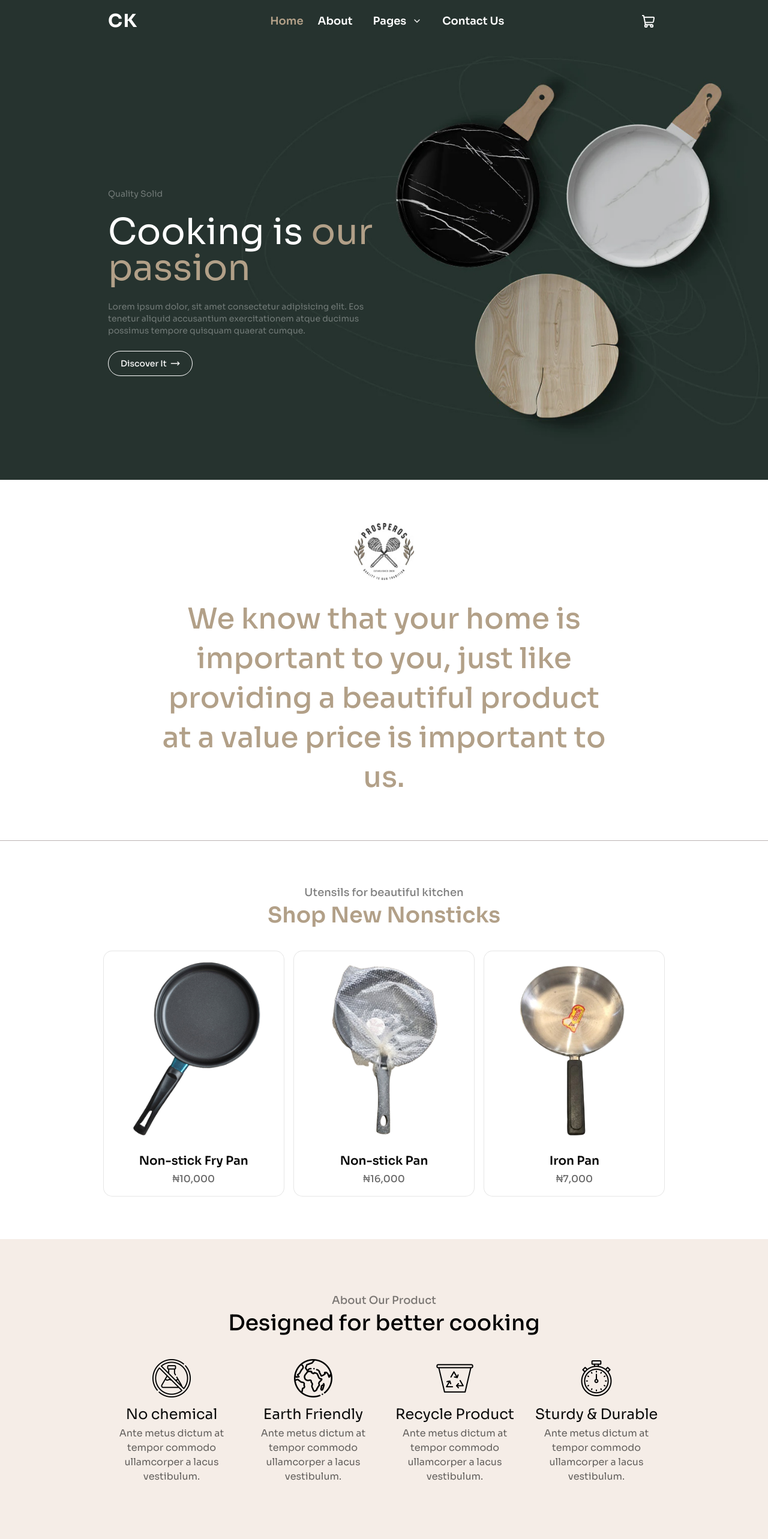
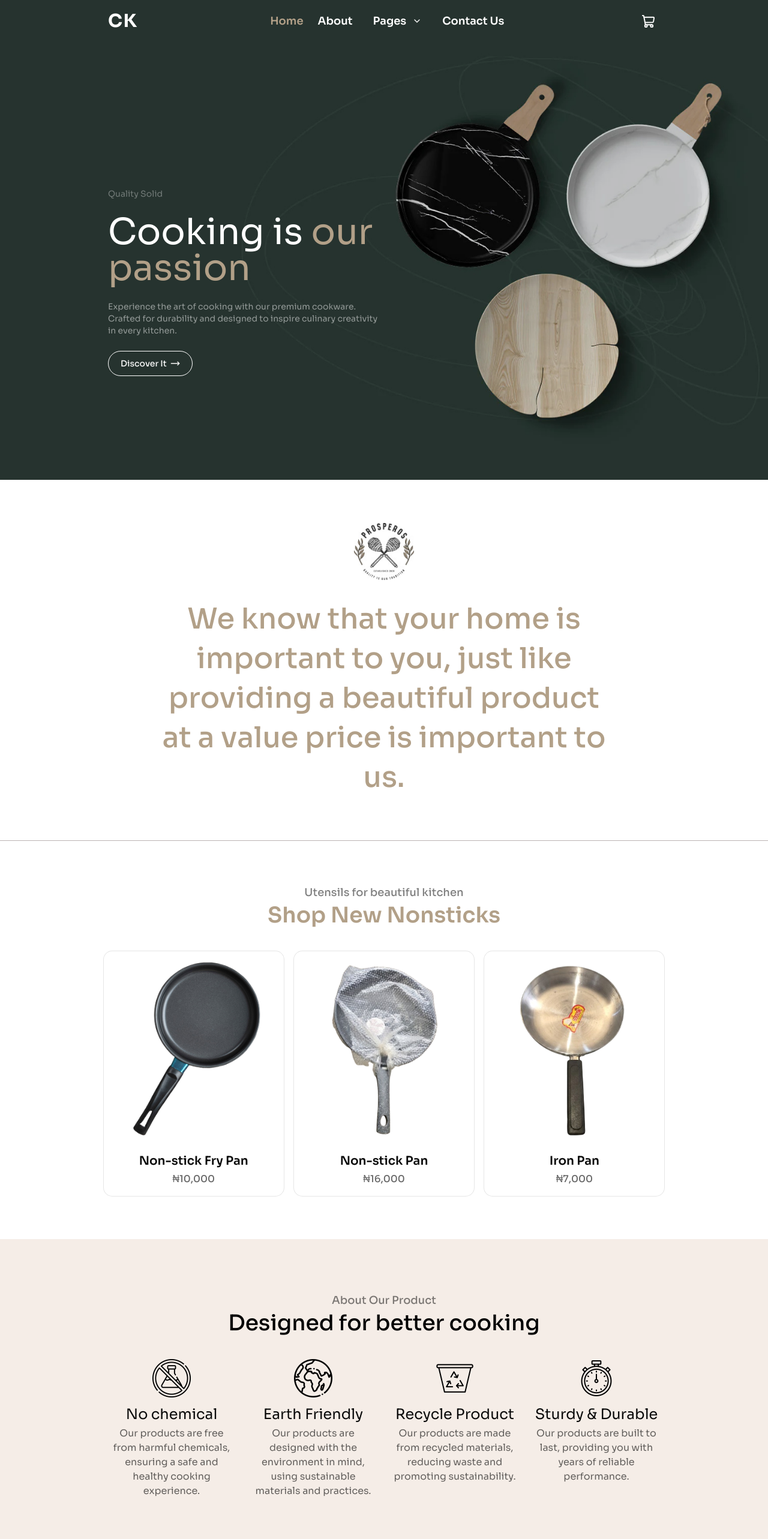
Before and after one commit to Owoyeleadedayo/ecommerce, a Next.js app: page / in a window 1280 px wide. Shown: the top 2566 px of the page at 60% size. Built offline with nearby package versions, Linux system fonts and the light colour scheme.

Commit message:
feat:made UI changes

```diff
--- a/app/page.tsx
+++ b/app/page.tsx
@@ -12,7 +12,7 @@ export default function Home() {
       <div className="pt-17.5 flex relative min-h-[75vh] md:h-screen bg-[url('/images/banner.jpg')] bg-no-repeat bg-cover bg-fixed bg-center ">
         {" "}
         <div className="absolute inset-0 bg-black/10"></div>
-        <div className="absolute flex flex-col w-full h-full justify-center items-left px-10 md:px-45 gap-3">
+        <div className="absolute flex flex-col w-full h-full justify-center items-left px-6 md:px-16 xl:px-45 gap-3">
           <div className="flex flex-col gap-4 md:gap-6">
             <p className="text-sm text-white/35">Quality Solid</p>
             <div>
@@ -24,10 +24,10 @@ export default function Home() {
               </p>
             </div>
             <div className="max-w-112.5">
-              <p className="text-sm text-white/35 leading-5">
-                Lorem ipsum dolor, sit amet consectetur adipisicing elit. Eos
-                tenetur aliquid accusantium exercitationem atque ducimus
-                possimus tempore quisquam quaerat cumque.
+              <p className="text-sm text-white/50 leading-5">
+                Experience the art of cooking with our premium cookware. Crafted
+                for durability and designed to inspire culinary creativity in every
+                kitchen.
               </p>
             </div>
             <div>
--- a/components/Home/AboutOurProduct.tsx
+++ b/components/Home/AboutOurProduct.tsx
@@ -7,7 +7,7 @@ const AboutOurProduct = () => {
       id: 1,
       title: "No chemical",
       description:
-        "Ante metus dictum at tempor commodo ullamcorper a lacus vestibulum.",
+        "Our products are free from harmful chemicals, ensuring a safe and healthy cooking experience.",
       image: "/images/nochemical.png",
       alt: "no chemical",
     },
@@ -15,7 +15,7 @@ const AboutOurProduct = () => {
       id: 2,
       title: "Earth Friendly",
       description:
-        "Ante metus dictum at tempor commodo ullamcorper a lacus vestibulum.",
+        "Our products are designed with the environment in mind, using sustainable materials and practices.",
       image: "/images/planet-earth.png",
       alt: "earth friendly",
     },
@@ -23,7 +23,7 @@ const AboutOurProduct = () => {
       id: 3,
       title: "Recycle Product",
       description:
-        "Ante metus dictum at tempor commodo ullamcorper a lacus vestibulum.",
+        "Our products are made from recycled materials, reducing waste and promoting sustainability.",
       image: "/images/recycle.png",
       alt: "recycle product",
     },
@@ -31,7 +31,7 @@ const AboutOurProduct = () => {
       id: 4,
       title: "Sturdy & Durable",
       description:
-        "Ante metus dictum at tempor commodo ullamcorper a lacus vestibulum.",
+        "Our products are built to last, providing you with years of reliable performance.",
       image: "/images/stopwatch.png",
       alt: "sturdy durable",
     },
--- a/components/Home/Suitable.tsx
+++ b/components/Home/Suitable.tsx
@@ -3,7 +3,7 @@ import Image from "next/image";
 
 const Suitable = () => {
   return (
-    <section className="flex flex-col w-full h-full bg-white justify-center items-center py-20 gap-15 border-b-[#bcb3b3] border-b px-45">
+    <section className="flex flex-col w-full h-full bg-white justify-center items-center py-10 md:py-14 xl:py-20 gap-15 border-b-[#bcb3b3] border-b px-6 md:px-12 xl:px-45">
       <div className="flex flex-col gap-1">
         <p className="text-[#B2A088] text-lg text-center font-medium">
           Suitable For All Stove
@@ -14,7 +14,7 @@ const Suitable = () => {
         </p>
       </div>
 
-      <div className="grid grid-cols-3 gap-6 w-full max-w-5xl">
+      <div className="grid grid-cols-1 md:grid-cols-1 xl:grid-cols-3 gap-10 md:gap-6 w-full max-w-5xl">
         <div className="flex flex-col gap-15">
           <div className="flex items-start gap-3">
             <div className="flex flex-col gap-2">
@@ -22,8 +22,7 @@ const Suitable = () => {
                 Stable heat distribution
               </p>
               <p className="text-black/70">
-                Posuere lorem ipsum dolor sit amet consectetur. Fringilla est
-                ullamcorper eget nulla facilisi.
+                Our cookware is engineered for even heat distribution, ensuring your food cooks perfectly every time.
               </p>
             </div>
             <div className="bg-[#F4F4F4] rounded p-2 shrink-0">
@@ -37,8 +36,7 @@ const Suitable = () => {
                 Eco friendly material
               </p>
               <p className="text-black/70">
-                Posuere lorem ipsum dolor sit amet consectetur. Fringilla est
-                ullamcorper eget nulla facilisi.
+                Our cookware is made from eco-friendly materials, ensuring a sustainable and responsible choice for your kitchen.
               </p>
             </div>
             <div className="bg-[#F4F4F4] rounded p-2 shrink-0">
@@ -52,8 +50,7 @@ const Suitable = () => {
                 Easy to Clean
               </p>
               <p className="text-black/70">
-                Posuere lorem ipsum dolor sit amet consectetur. Fringilla est
-                ullamcorper eget nulla facilisi.
+                Our cookware is easy to clean, making meal preparation and cleanup a breeze.
               </p>
             </div>
             <div className="bg-[#F4F4F4] rounded p-2 shrink-0">
@@ -62,7 +59,7 @@ const Suitable = () => {
           </div>
         </div>
 
-        <div className="relative h-full w-full overflow-hidden">
+        <div className="relative h-full w-full overflow-hidden hidden md:hidden xl:block">
           <Image
             src="/images/stickpan.png"
             alt="Suitable"
@@ -81,8 +78,7 @@ const Suitable = () => {
                 Suitable for induction
               </p>
               <p className="text-black/70">
-                Posuere lorem ipsum dolor sit amet consectetur. Fringilla est
-                ullamcorper eget nulla facilisi.
+                Our cookware is compatible with induction cooktops, providing you with versatile cooking options for your kitchen.
               </p>
             </div>
           </div>
@@ -96,8 +92,7 @@ const Suitable = () => {
                 12-month warranty
               </p>
               <p className="text-black/70">
-                Posuere lorem ipsum dolor sit amet consectetur. Fringilla est
-                ullamcorper eget nulla facilisi.
+                Our cookware comes with a 12-month warranty, giving you peace of mind with every purchase.
               </p>
             </div>
           </div>
@@ -111,8 +106,7 @@ const Suitable = () => {
                 Ultra granite coating
               </p>
               <p className="text-black/70">
-                Posuere lorem ipsum dolor sit amet consectetur. Fringilla est
-                ullamcorper eget nulla facilisi.
+                Our cookware features a durable granite coating that provides excellent non-stick performance and easy cleaning.
               </p>
             </div>
           </div>
--- a/components/Home/Utensils.tsx
+++ b/components/Home/Utensils.tsx
@@ -75,7 +75,7 @@ const Utensils = () => {
   });
 
   return (
-    <section className="flex flex-col bg-[#FFFFFF] justify-center items-center px-10 md:px-20 lg:px-45 py-18 md:py-22 gap-10">
+    <section className="flex flex-col bg-[#FFFFFF] justify-center items-center px-6 md:px-16 lg:px-45 py-18 md:py-22 gap-10">
       <div className="flex flex-col gap-1">
         <p className="text-black/50 text-sm md:text-lg text-center font-medium">
           The paradise of utensils
```
